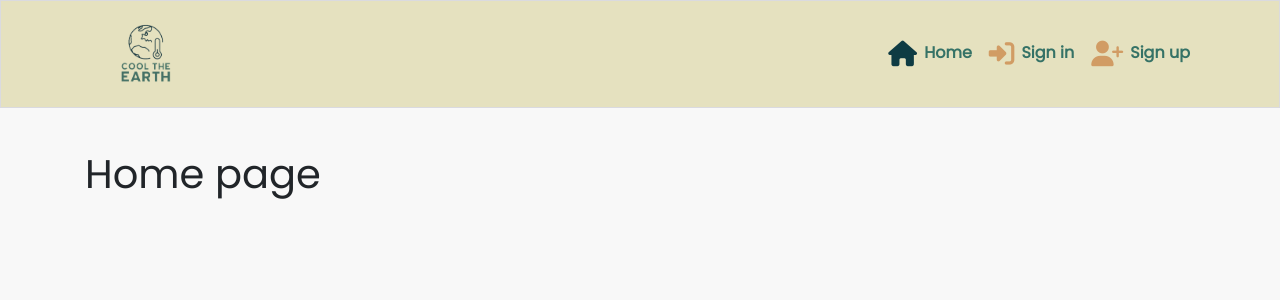
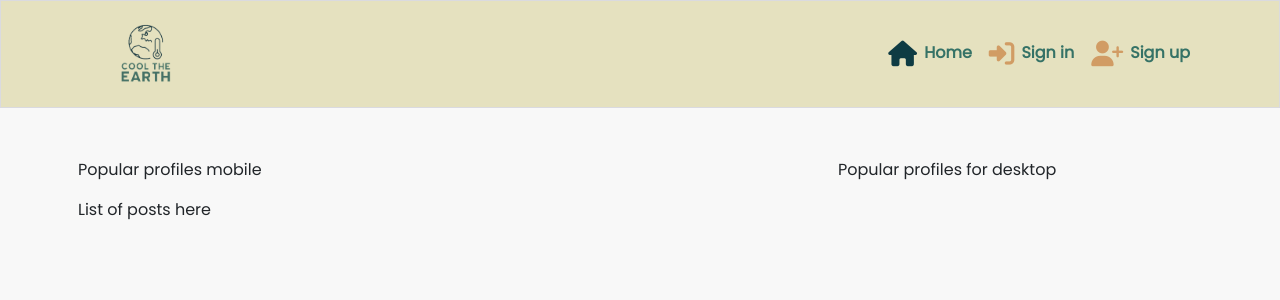
Before and after one commit to TeodoraAlina/cool-the-earth, a React (Create React App) app in the folder frontend/: page / in a window 1280 px wide. Shown: the top 300 px of the page. Built offline with nearby package versions, Linux system fonts and the light colour scheme; no server answers.

Commit message:
Build: routes for homepage, feed and liked

```diff
--- a/frontend/src/App.js
+++ b/frontend/src/App.js
@@ -9,15 +9,46 @@ import PostCreateForm from "./pages/posts/PostCreateForm";
 import PostPage from "./pages/posts/PostPage";
 import EventCreateForm from "./pages/events/EventCreateForm";
 import EventPage from "./pages/events/EventPage";
+import PostsPage from "./pages/posts/PostsPage";
+import { useCurrentUser } from "./contexts/CurrentUserContext";
 
 
 function App() {
+  const currentUser = useCurrentUser();
+  const profile_id = currentUser?.profile_id || "";
+
   return (
     <div className={styles.App}>
       <NavBar />
       <Container className={styles.Main}>
         <Switch>
-          <Route exact path="/" render={() => <h1>Home page</h1>} />
+          <Route
+            exact
+            path="/"
+            render={() => (
+              <PostsPage message="No results found. Adjust the search keyword." />
+            )}
+          />
+          <Route
+            exact
+            path="/feed"
+            render={() => (
+              <PostsPage
+                message="No results found. Adjust the search keyword or follow a user."
+                filter={`owner__followed__owner__profile=${profile_id}&`}
+              />
+            )}
+          />
+          <Route
+            exact
+            path="/liked"
+            render={() => (
+              <PostsPage
+                message="No results found. Adjust the search keyword or like a post."
+                filter={`likes__owner__profile=${profile_id}&ordering=-likes__created_at&`}
+              />
+            )}
+          />
           <Route exact path="/signin" render={() => <SignInForm />} />
           <Route exact path="/signup" render={() => <SignUpForm />} />
           <Route exact path="/posts/create" render={() => <PostCreateForm />} />
```
